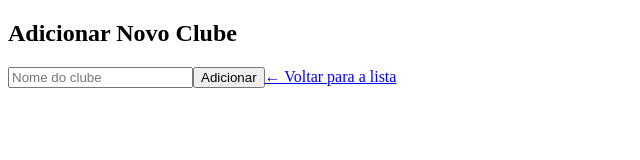
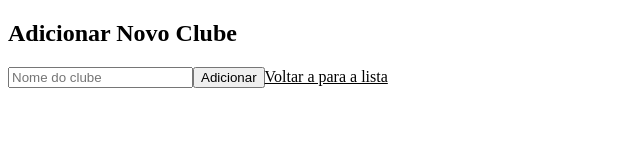
Before and after one commit to Lucas-1234567890/AT-REACT, a React (Vite) app: page /adicionar in a window 1280 px wide. Shown: the top 160 px of the page, without its empty margins (0-640 px from the left). Built offline with nearby package versions, Linux system fonts and the light colour scheme.

Commit message:
tarefa 9: NavLink com feedback visual do link ativo

```diff
--- a/src/components/ClubeLista.jsx
+++ b/src/components/ClubeLista.jsx
@@ -1,6 +1,7 @@
 import { useState, useEffect } from 'react';
 import NovoClube from './NovoClube';
-import { Link } from 'react-router-dom';
+import { NavLink } from 'react-router-dom';
+
 
 function ClubeLista() {
   const [clubes, setClubes] = useState([]);
@@ -32,7 +33,12 @@
         ))}
       </ul>
       {/* <NovoClube onAdicionar={adicionarClube} /> */}
-      <Link to="/adicionar">+ Adicionar Clube</Link>
+      <NavLink
+        to="/adicionar"
+        style={({ isActive }) => ({ fontWeight: isActive ? 'bold' : 'normal', color: isActive ? 'blue' : 'inherit' })}
+      >
+        + Adicionar Clube
+      </NavLink>
     </div>
   );
 }
--- a/src/components/NovoClube.jsx
+++ b/src/components/NovoClube.jsx
@@ -1,5 +1,5 @@
 import { useState } from 'react';
-import { Link } from 'react-router-dom';
+import { NavLink } from 'react-router-dom';
 
 function NovoClube({ onAdicionar }) {
   const [nome, setNome] = useState('');
@@ -22,7 +22,12 @@
           onChange={(e) => setNome(e.target.value)}
         />
         <button type="submit">Adicionar</button>
-        <Link to="/">← Voltar para a lista</Link>
+            <NavLink
+                to="/"
+                style={({ isActive }) => ({ fontWeight: isActive ? 'bold' : 'normal', color: isActive ? 'blue' : 'inherit' })}
+            >
+                Voltar a para a lista
+            </NavLink>
       </form>
     </div>
   );
```
